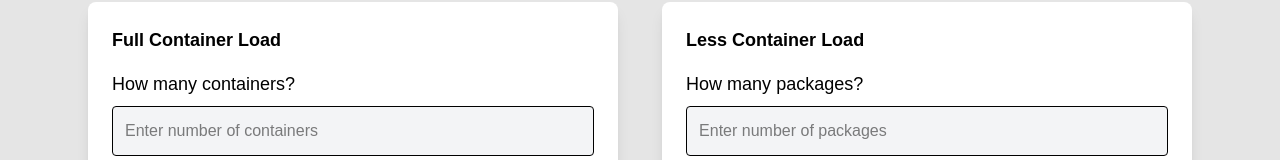
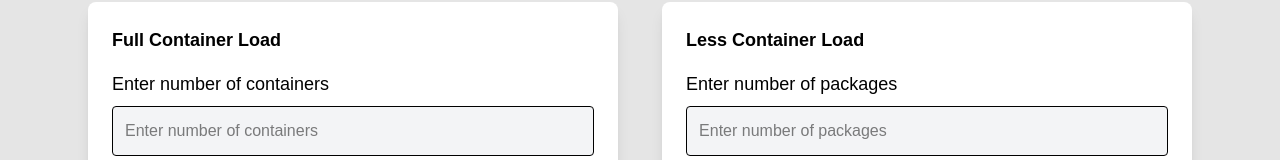
Before and after one commit to AlketKuehne/aquavinci, a Next.js app: page /create-shipment/details in a window 1280 px wide. Shown: the part 150-310 px from the top of the page. Built offline with nearby package versions, Linux system fonts and the light colour scheme.

Commit message:
edited logic

```diff
--- a/app/create-shipment/details/page.tsx
+++ b/app/create-shipment/details/page.tsx
@@ -103,14 +103,15 @@ export default function DetailsPage() {
           <div className="bg-white p-6 shadow-lg rounded-lg w-[48%]">
             <h2 className="text-lg font-bold mb-4">Full Container Load</h2>
             <label htmlFor="fclQuantity" className="block text-lg font-medium mb-2">
-              How many {fclSelection || "containers"}?
+              Enter number of containers
             </label>
             <input
               id="fclQuantity"
-              type="number"
-              placeholder={`Enter number of ${fclSelection || "containers"}`}
+              type="text"
+              placeholder="Enter number of containers"
+              value={fclSelection || ""}
+              onChange={(e) => setFclSelection(e.target.value)}
               className="w-full p-3 border rounded bg-gray-100"
-              disabled={!fclSelection}
               aria-label="FCL Quantity"
             />
           </div>
@@ -119,14 +120,15 @@ export default function DetailsPage() {
           <div className="bg-white p-6 shadow-lg rounded-lg w-[48%]">
             <h2 className="text-lg font-bold mb-4">Less Container Load</h2>
             <label htmlFor="lclQuantity" className="block text-lg font-medium mb-2">
-              How many {lclSelection || "packages"}?
+              Enter number of packages
             </label>
             <input
               id="lclQuantity"
-              type="number"
-              placeholder={`Enter number of ${lclSelection || "packages"}`}
+              type="text"
+              placeholder="Enter number of packages"
+              value={lclSelection || ""}
+              onChange={(e) => setLclSelection(e.target.value)}
               className="w-full p-3 border rounded bg-gray-100"
-              disabled={!lclSelection}
               aria-label="LCL Quantity"
             />
           </div>
```
